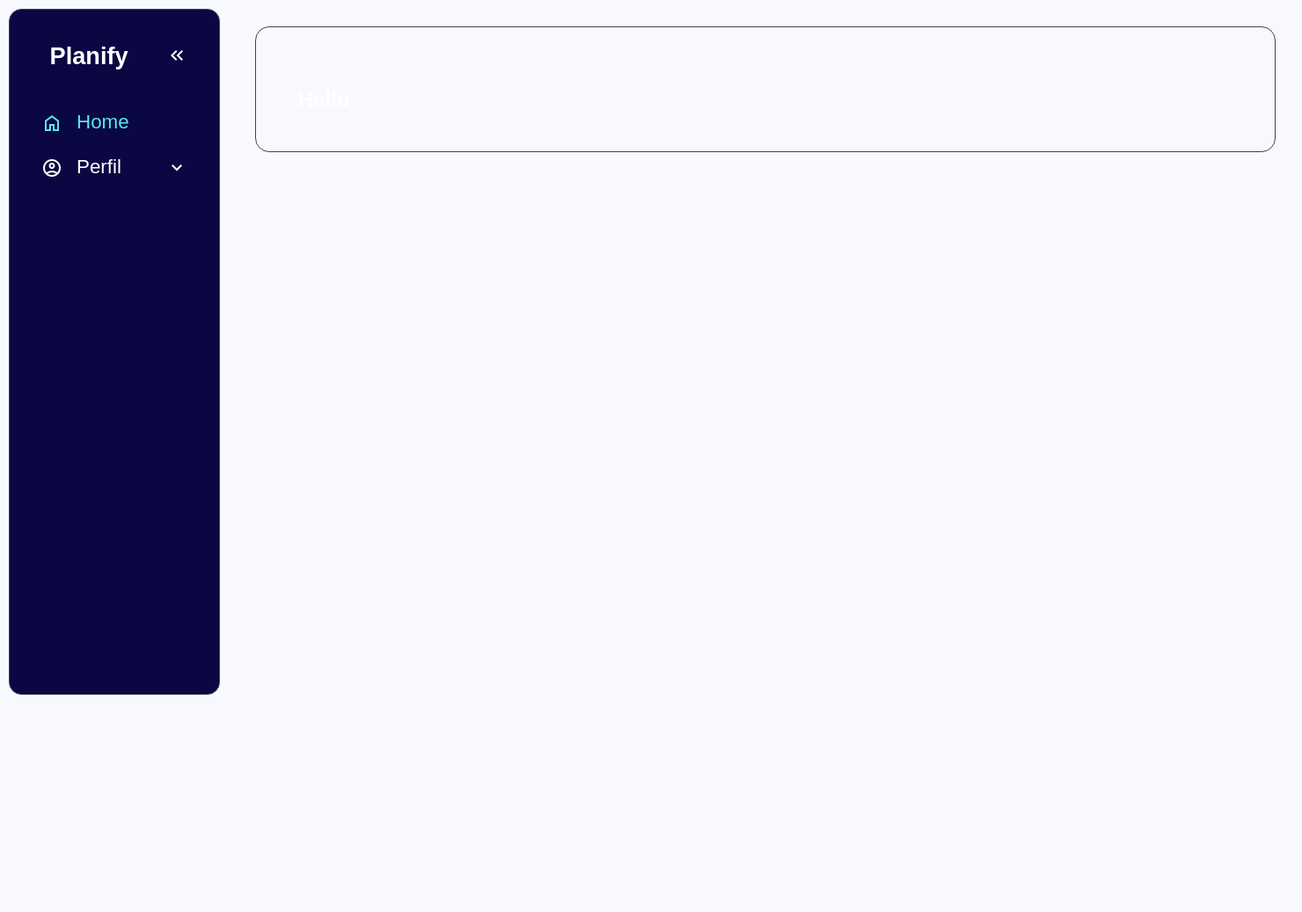
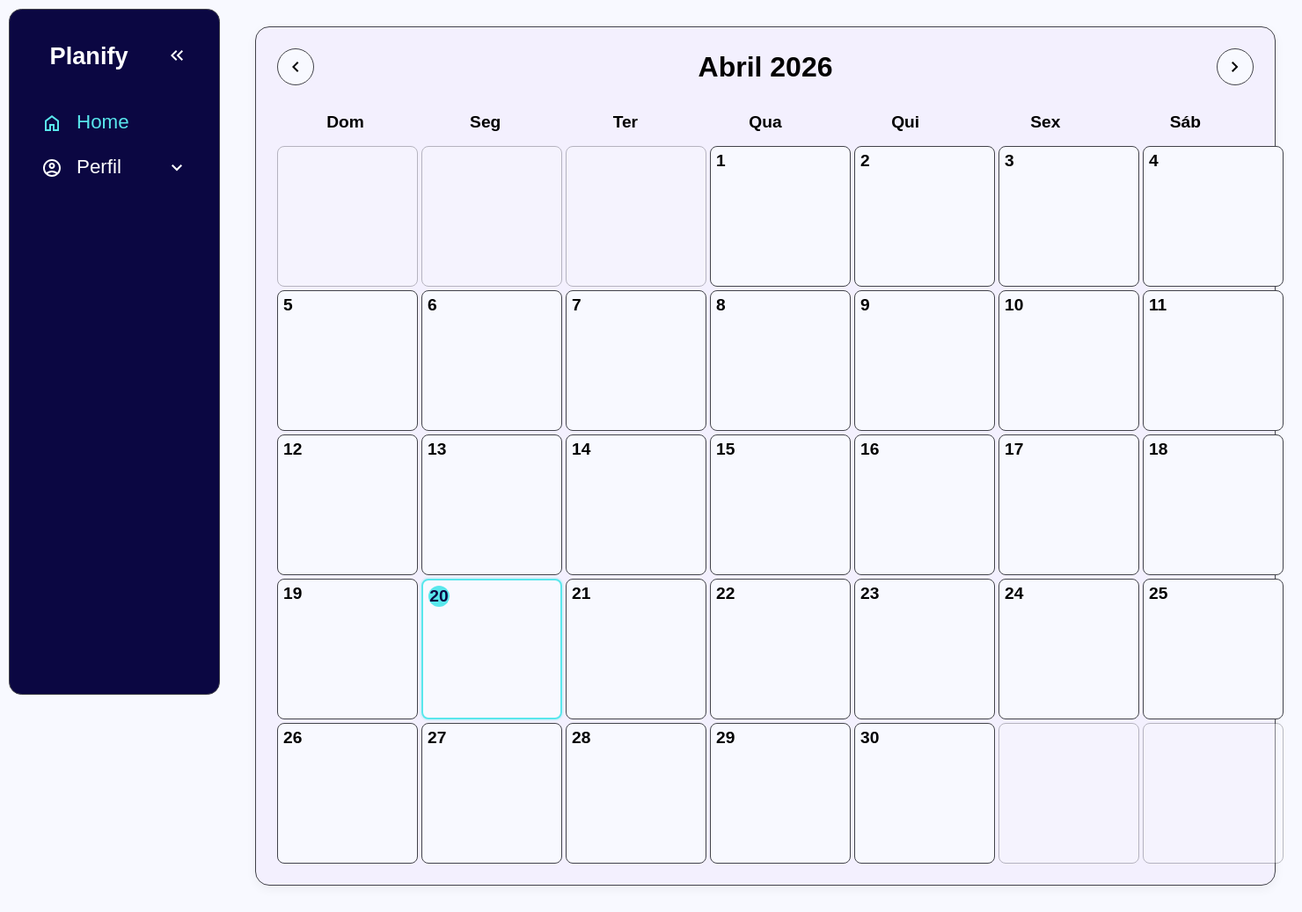
Before and after one commit to MEduardaNunes/TP-ES, a Django app: page /schedule/main_calendar_view/ in a window 1480 px wide. Shown: the whole page at 88% size. Before the commit the page ends 790 px from the top, so only its background shows below. Run offline with Django 5.2, Linux system fonts and the light colour scheme; a user stored in the database is signed in; tables that the repository leaves empty hold one stand-in row (values such as "Sample post"); some web fonts are replaced.

Commit message:
atualizando html para incluir sistema de calendario

```diff
--- a/tp_es/schedules/templates/schedules/calendar.html
+++ b/tp_es/schedules/templates/schedules/calendar.html
@@ -1,4 +1,5 @@
 {% load static %}
+{% load calendar_tags %}
 
 <!DOCTYPE html>
 <html lang="pt-br">
@@ -51,9 +52,125 @@
     </ul>
   </nav>
   <main>
-    <div class="container">
-      <h2>Hello</h2>
+    <div class="calendar-container">
+      <div class="calendar-header">
+        <a href="?mes={{ prev_month }}&ano={{ prev_year }}" class="calendar-nav-btn">
+          <svg xmlns="http://www.w3.org/2000/svg" height="24px" viewBox="0 -960 960 960" width="24px">
+            <path d="M560-240 320-480l240-240 56 56-184 184 184 184-56 56Z"/>
+          </svg>
+        </a>
+
+        <h2>{{ month_name }} {{ year }}</h2>
+
+        <a href="?mes={{ next_month }}&ano={{ next_year }}" class="calendar-nav-btn">
+          <svg xmlns="http://www.w3.org/2000/svg" height="24px" viewBox="0 -960 960 960" width="24px">
+            <path d="M504-480 320-664l56-56 240 240-240 240-56-56 184-184Z"/>
+          </svg>
+        </a>
+      </div>
+
+      <div class="calendar-weekdays">
+        <div>Dom</div><div>Seg</div><div>Ter</div>
+        <div>Qua</div><div>Qui</div><div>Sex</div><div>Sáb</div>
+      </div>
+
+      <div class="calendar-grid" id="calendar-grid"></div>
+
     </div>
   </main>
+
+  <div id="modal" class="modal hidden">
+    <div class="modal-content">
+      <button class="close-btn" onclick="closeModal()">
+        <svg xmlns="http://www.w3.org/2000/svg" height="24px" viewBox="0 -960 960 960" width="24px" fill="currentColor"><path d="m256-200-56-56 224-224-224-224 56-56 224 224 224-224 56 56-224 224 224 224-56 56-224-224-224 224Z"/>
+        </svg>
+      </button>
+
+      <h3>Nova atividade</h3>
+
+      <form method="POST" id="activity-form" action="">
+        {% csrf_token %}
+
+        <input type="hidden" name="date" id="modal-date">
+
+        <label>Agenda</label>
+        {% if admin_participations %}
+          <select name="schedule_id" id="schedule-select" required>
+            {% for p in admin_participations %}
+              <option value="{{ p.schedule.id }}">{{ p.schedule.name }}</option>
+            {% endfor %}
+          </select>
+        {% else %}
+          <p class="modal-warning">Você não é administrador de nenhuma agenda. Crie ou peça acesso de admin a uma agenda para criar atividades.</p>
+        {% endif %}
+
+        <label>Título</label>
+        <input type="text" name="title" required>
+
+        <label>Tipo</label>
+        <select name="kind" id="kind-select">
+          <option value="event">Evento</option>
+          <option value="task">Tarefa</option>
+        </select>
+
+        <label>Categoria</label>
+        <select name="activity_type" required>
+          <option value="class">Aula</option>
+          <option value="exam">Prova</option>
+          <option value="assignment">Trabalho</option>
+          <option value="study">Estudo</option>
+          <option value="meeting">Reunião</option>
+          <option value="presentation">Apresentação</option>
+          <option value="personal">Pessoal</option>
+        </select>
+
+        <div id="time-fields">
+          <label>Início</label>
+          <input type="time" name="start_time">
+
+          <label>Fim</label>
+          <input type="time" name="end_time">
+        </div>
+
+        <br>
+
+        {% if admin_participations %}
+          <button type="submit">Salvar</button>
+        {% endif %}
+        <button type="button" onclick="closeModal()">Cancelar</button>
+
+      </form>
+
+    </div>
+  </div>
+
+  <script>
+  window.calendarData = {
+    year: {{ year }},
+    month: {{ month }},
+    days: [
+      {% for day in calendar_days %}
+      {
+        day: {{ day }},
+        activities: [
+          {% if activities_by_day|get_item:day %}
+            {% for activity in activities_by_day|get_item:day %}
+            {
+              id: {{ activity.id }},
+              title: "{{ activity.title|escapejs }}",
+              kind: "{{ activity.kind }}",
+              start_time: "{{ activity.start_time }}",
+              end_time: "{{ activity.end_time }}",
+              color: "{{ activity.color|default:activity.schedule.color|default:'#6366f1' }}"
+            }{% if not forloop.last %},{% endif %}
+            {% endfor %}
+          {% endif %}
+        ]
+      }{% if not forloop.last %},{% endif %}
+      {% endfor %}
+    ]
+  };
+  </script>
+
 </body>
 </html>
```
